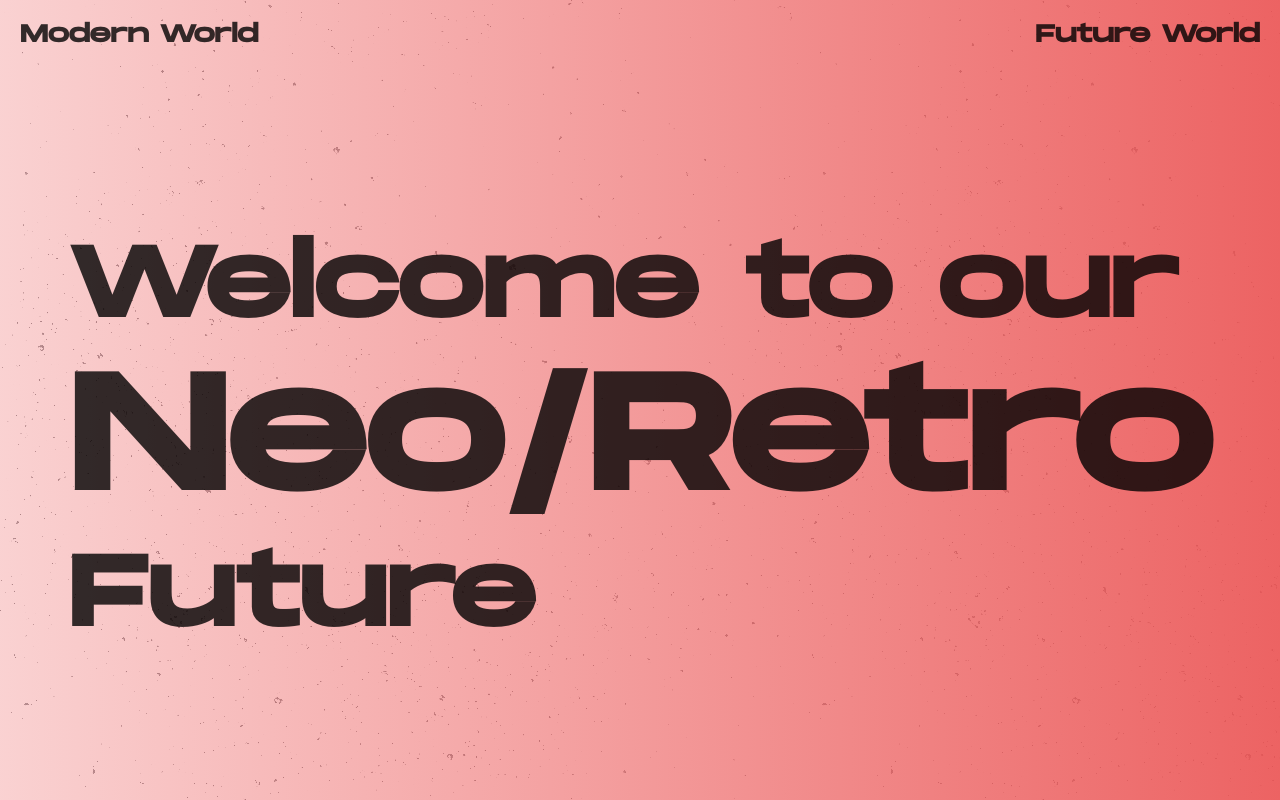
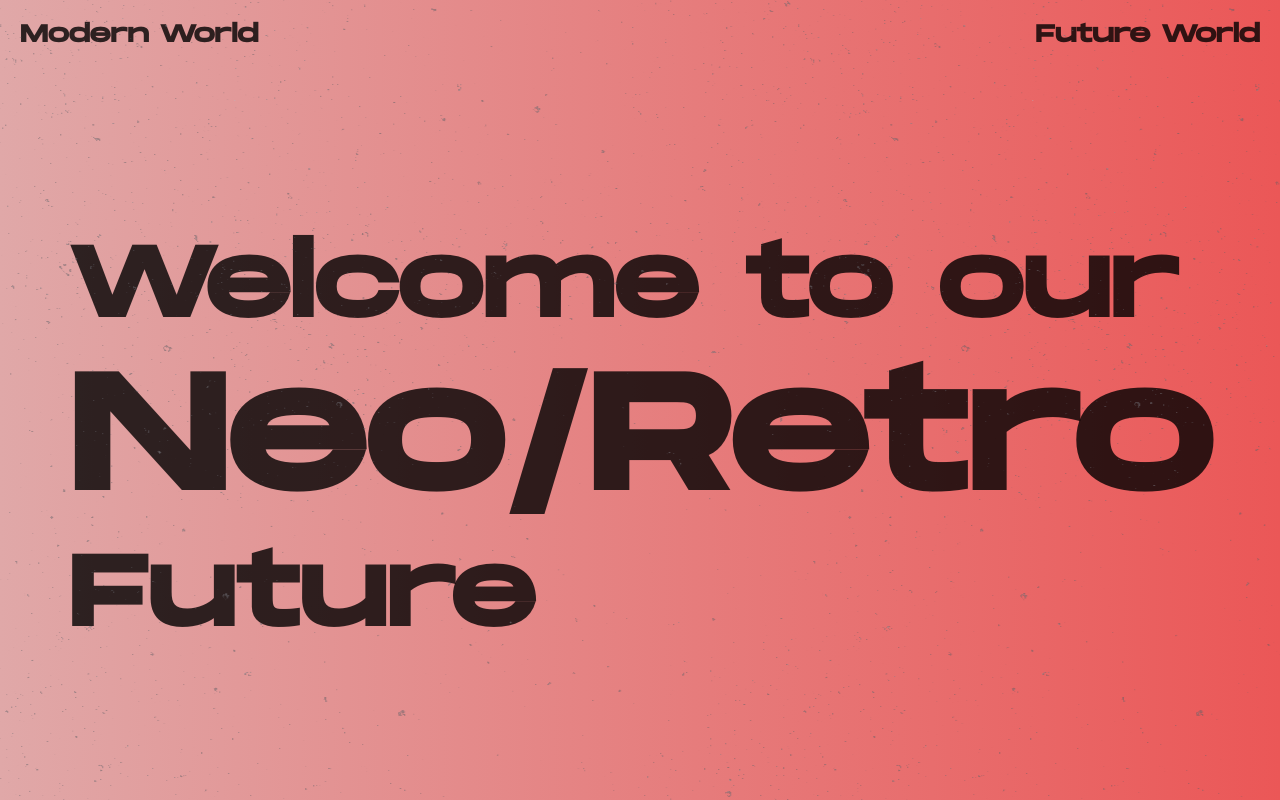
Before and after one commit to kirillginko/gatsby-components, a Gatsby site: page / in a window 1280 px wide. Built offline with nearby package versions, Linux system fonts and the light colour scheme; Gatsby itself is replaced by a stand-in of ours.

Commit message:
added animated background

```diff
--- a/src/pages/index.js
+++ b/src/pages/index.js
@@ -4,6 +4,7 @@ import "../styles/Global.css"
 export default function Home() {
   return (
     <>
+      <div className="container">
         <section className="nav">
           <div>
             <h1>Modern World</h1>
@@ -19,6 +20,7 @@ export default function Home() {
             </h1>
           </div>
         </section>
+      </div>
     </>
   )
 }
--- a/src/styles/Global.css
+++ b/src/styles/Global.css
@@ -22,10 +22,10 @@ body {
     font-weight: normal;
     word-wrap: break-word;
     font-kerning: normal;
-    /* background-image: linear-gradient(to right, rgb(224, 168, 168), rgb(235, 87, 87)), url("../images/noise.png"); */
-    background-image:
-    linear-gradient(to right, rgba(245, 168, 168, 0.52), rgba(235, 87, 87, 0.93)),
-    url('../images/noise.png');
+    background-image: linear-gradient(to right, rgb(224, 168, 168), rgb(235, 87, 87));
+    /* background-image: */
+    /* linear-gradient(to right, rgba(245, 168, 168, 0.52), rgba(235, 87, 87, 0.93)),
+    url('../images/noise.png'); */
 
   }
 
@@ -69,3 +69,28 @@ body {
         font-size: 10rem;
     }
   }
+
+  .container::before {
+    animation: grain 13s steps(10) infinite;
+    background-image: url("../images/noise.png");
+    content: "";
+    height: 300%;
+    left: -50%;
+    opacity: 0.5;
+    position: fixed;
+    top: -110%;
+    width: 300%;
+  }
+
+  @keyframes grain {
+    0%, 100% { transform:translate(0, 0) }
+    10% { transform:translate(-5%, -10%) }
+    20% { transform:translate(-15%, 5%) }
+    30% { transform:translate(7%, -25%) }
+    40% { transform:translate(-5%, 25%) }
+    50% { transform:translate(-15%, 10%) }
+    60% { transform:translate(15%, 0%) }
+    70% { transform:translate(0%, 15%) }
+    80% { transform:translate(3%, 35%) }
+    90% { transform:translate(-10%, 10%) }
+  }
```
Lines whose indentation alone changed are shown as unchanged.
